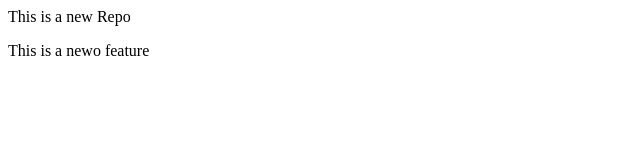
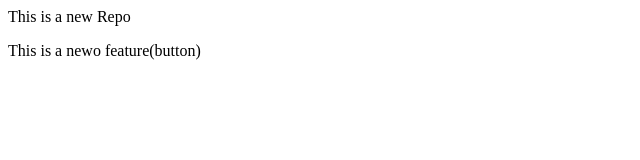
Before and after one commit to Aftab-0480/loacalrepo, a plain HTML site: page index.html in a window 1280 px wide. Shown: the full height of the page, 0-640 px from the left. Drawn offline with Linux system fonts and the light colour scheme.

Commit message:
Add button

```diff
--- a/index.html
+++ b/index.html
@@ -1,2 +1,2 @@
 <p>This is a new Repo</p>
-<p>This is a newo feature</p>
+<p>This is a newo feature(button)</p>
```
